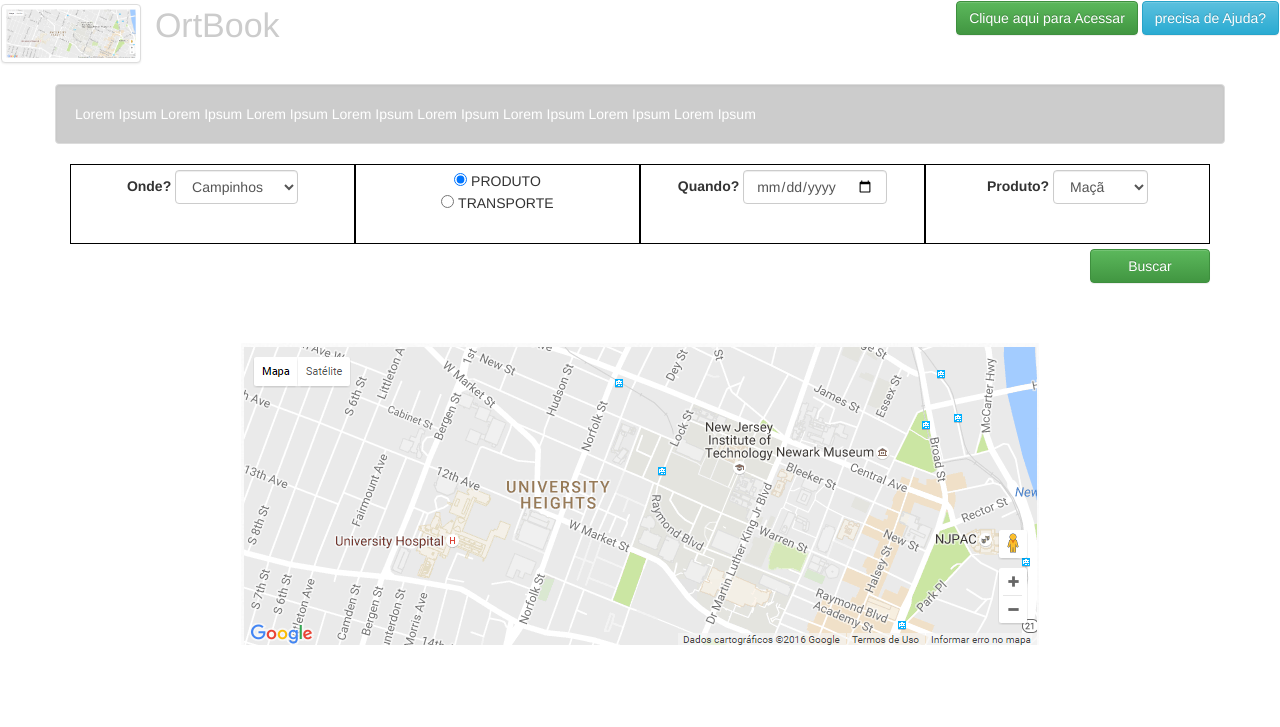
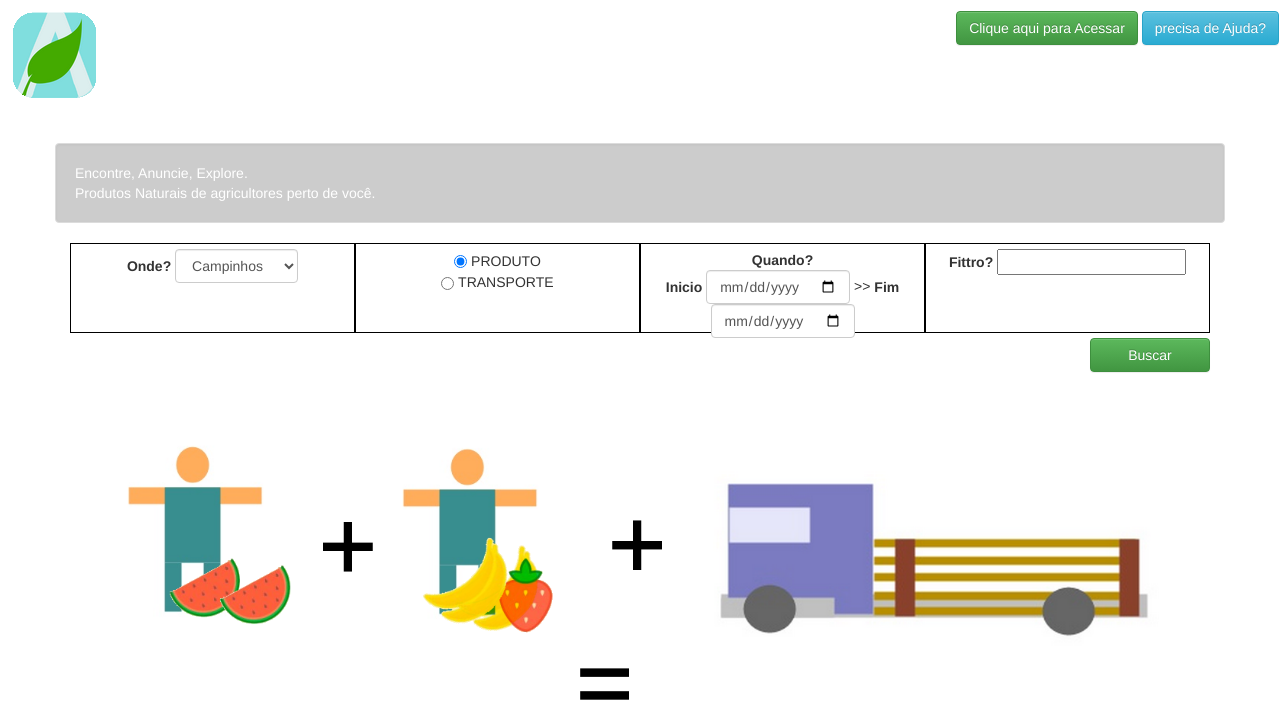
Before and after one commit to leuterio/hackfaesa-2-website, a website: page index.html in a window 1280 px wide. Shown: the top 727 px of the page. Drawn offline with Linux system fonts and the light colour scheme.

Commit message:
criação de controller e service angular

```diff
--- a/css/estilo.css
+++ b/css/estilo.css
@@ -5,6 +5,15 @@
 .logo{
     display:inline-block;
     float: left;
+
+}
+.logo .logo-img{
+    display:inline-block;
+    background-image: url("../img/logo_small.png");
+    background-size: 86px 88px;
+    width: 86px;
+    height: 88px;
+    margin: 10px;
 }
 .titulo{
     font-size:34px;
@@ -14,30 +23,33 @@
 .login{
     display:inline-block;
     float:right;
+    padding-top: 10px;
 }
 .busca .busca-item{
-    height:80px;
+    height:90px;
     padding-top:5px;
-    /*width:100%;*/
     text-align:center;
-    vertical-align:center;
     background-color:white;
-    /*transition: background-color 0.5s linear 0.1s;*/
     border: 1px solid black;
-}
-.busca .busca-item:hover{
-    background-color:cyan;
+    vertical-align: middle;
 }
 .busca .busca-item input,
-.busca .busca-item select{
+.busca .busca-item select,
+.busca .busca-item label{
     margin:auto;
+    margin-left: 0px !important;
+    vertical-align: middle;
 }
 
 .separador{
     width:15px;
 }
-.mapa{
+.imagem-principal{
     margin-top:60px;
+}
+.imagem-principal img{
+    width: 90%;
+    margin: auto;
 }
 .busca .busca-btn-submit button{
     margin-top:5px;
--- a/index.html
+++ b/index.html
@@ -1,5 +1,5 @@
 <!DOCTYPE html>
-<html lang="en" ng-app="hackfaesa">
+<html lang="pt" ng-app="hackfaesa">
 <head>
     <meta http-equiv="Content-Type" content="text/html; charset=utf-8">
     <meta name="viewport" content="initial-scale=1, maximum-scale=1, user-scalable=no, width=device-width">
@@ -15,14 +15,21 @@
 
     <div class="navbar navbar-app navbar-top bandeira">
         <div class="mavbar-brand">
-            <div class="logo"><img src="img/map.png" width="140px" class="img-thumbnail"/> <span class="titulo" ng-bind="vm.titulo"></span> </div>
-            <div class="login"><button class="btn btn-success">Clique aqui para Acessar</button> <span class="separador"></span> <button class="btn btn-info">precisa de Ajuda?</button> </div>
+            <div class="logo"> <div class="logo-img"></div> <span class="titulo" ng-bind="vm.titulo"></span> </div>
+            <div class="login">
+                <button class="btn btn-success" ng-click="vm.acessar()">Clique aqui para Acessar</button>
+                <span class="separador"></span>
+                <button class="btn btn-info" ng-click="vm.ajuda()">precisa de Ajuda?</button>
+            </div>
         </div>
     </div>
 
     <div class="container">
         <div class="row">
-            <div class="well citacao">Lorem Ipsum Lorem Ipsum Lorem Ipsum Lorem Ipsum Lorem Ipsum Lorem Ipsum Lorem Ipsum Lorem Ipsum</div>
+            <div class="well citacao">
+                <div class="verde">Encontre, Anuncie, Explore.</div>
+                 <div>Produtos Naturais de agricultores perto de você.</div>
+            </div>
         </div>
 
         <div class="row busca">
@@ -32,7 +39,7 @@
 
                         <div class="form-group col-md-3 col-xs-12 busca-item">
                             <label for="onde">Onde?</label>
-                            <select class="form-control" id="onde">
+                            <select class="form-control" id="onde" ng-model="vm.itemBusca.onde">
                                 <option value="Campinhos">Campinhos</option>
                                 <option value="Rio Bananal">Rio Bananal</option>
                             </select>
@@ -41,45 +48,46 @@
                         <div class=" col-md-3 col-xs-12 busca-item">
                             <div class="radio">
                                 <label>
-                                    <input type="radio" name="tipo" id="produto" value="produto" checked>
+                                    <input type="radio" name="tipo" id="tipo-produto" value="produto" checked ng-model="vm.itemBusca.tipo">
                                     PRODUTO
                                 </label>
                             </div>
                             <div class="separador"></div>
                             <div class="radio">
                                 <label>
-                                    <input type="radio" name="tipo" id="transporte" value="transporte">
+                                    <input type="radio" name="tipo" id="tipo-transporte" value="transporte" ng-model="vm.itemBusca.tipo">
                                     TRANSPORTE
                                 </label>
                             </div>
                         </div>
 
 
-                        <div class="form-group  col-md-3 col-xs-12  busca-item">
-                            <label for="quando">Quando?</label>
-                            <input type="date" class="form-control" id="quando">
+                        <div class="col-md-3 col-xs-12  busca-item">
+                            <label >Quando?</label>
+                            <div>
+                                <label for="inicio">Inicio</label>
+                                <input type="date" class="form-control" id="inicio" ng-model="vm.itemBusca.inicio"> <span> >> </span>
+                                <label for="fim">Fim</label>
+                                <input type="date" class="form-control" id="fim" ng-model="vm.itemBusca.fim">
+                            </div>
                         </div>
 
                         <div class="form-group  col-md-3 col-xs-12  busca-item">
-                            <label for="produto">Produto?</label>
-                            <select class="form-control" id="produto">
-                                <option value="Maçã">Maçã</option>
-                                <option value="Banana">Banana</option>
-                                <option value="Cebola">Cebola</option>
-                            </select>
+                            <label for="nomeProduto">Fittro?</label>
+                            <input type="text" ng-model="vm.filtro" />
                         </div>
 
                     </div>
                 </div>
 
                 <div class="form-group col-xs-3 busca-btn-submit pull-right">
-                    <button type="submit" class="btn btn-success pull-right">Buscar</button>
+                    <button type="submit" class="btn btn-success pull-right" ng-click="vm.buscar()">Buscar</button>
                 </div>
             </form>
         </div>
 
-        <div class="row mapa">
-            <img src="img/map.png" alt="mapa" class="img-responsive center-block"/>
+        <div class="row imagem-principal">
+            <img src="img/Esquema.png" alt="mapa" class="img-responsive center-block"/>
         </div>
     </div>
     <script src="bower_components/angular/angular.min.js"></script>
--- a/js/home.controller.js
+++ b/js/home.controller.js
@@ -5,17 +5,56 @@
         .module('hackfaesa')
         .controller('HomeController', HomeController);
 
-    HomeController.$inject = ['$scope'];
-    function HomeController($scope) {
+    HomeController.$inject = ['$scope', 'HomeService'];
+    function HomeController($scope, HomeService) {
         var vm = this;
-
+        vm.itemBusca = {};
+        vm.items = [];
 
         activate();
 
         ////////////////
+        function acessar() {
+            vm.modalLogin = true;
+        }
+        function fecharLogin() {
+            vm.modalLogin = false;
+        }
+        function ajuda() {
+            vm.modalAjuda = true;
+        }
+        function fecharAjuda() {
+            vm.modalAjuda = false;
+        }
+
+        function buscar() {
+            vm.items = HomeService.getAnumcios();
+            function filtraItens(item, index){
+                if(vm.itemBusca.onde){
+
+                }
+                if(vm.itemBusca.tipo){
+
+                }
+                if(vm.itemBusca.inicio){
+
+                }
+                if(vm.itemBusca.fim){
+
+                }
+            }
+            vm.items = vm.items.map(filtraItens);
+        }
 
         function activate() {
             vm.titulo = "OrtBook"
+            vm.acessar = acessar;
+            vm.fecharLogin = fecharLogin;
+            vm.ajuda = ajuda;
+            vm.fecharAjuda = fecharAjuda;
+            vm.buscar = buscar;
+
         }
+
     }
 })(angular);
```
Also changed, not shown: js/home.service.js (added, +20 -0 lines), img/Esquema.png (added), img/location_icons.png (added), img/logo.png (added), img/logo_small.png (added), img/mockup/MockupTelaInicial.png (added), img/pin_agri.png (added), img/pin_agri_small.png (added), img/pin_wheel.png (added), img/pin_wheel_small.png (added).
